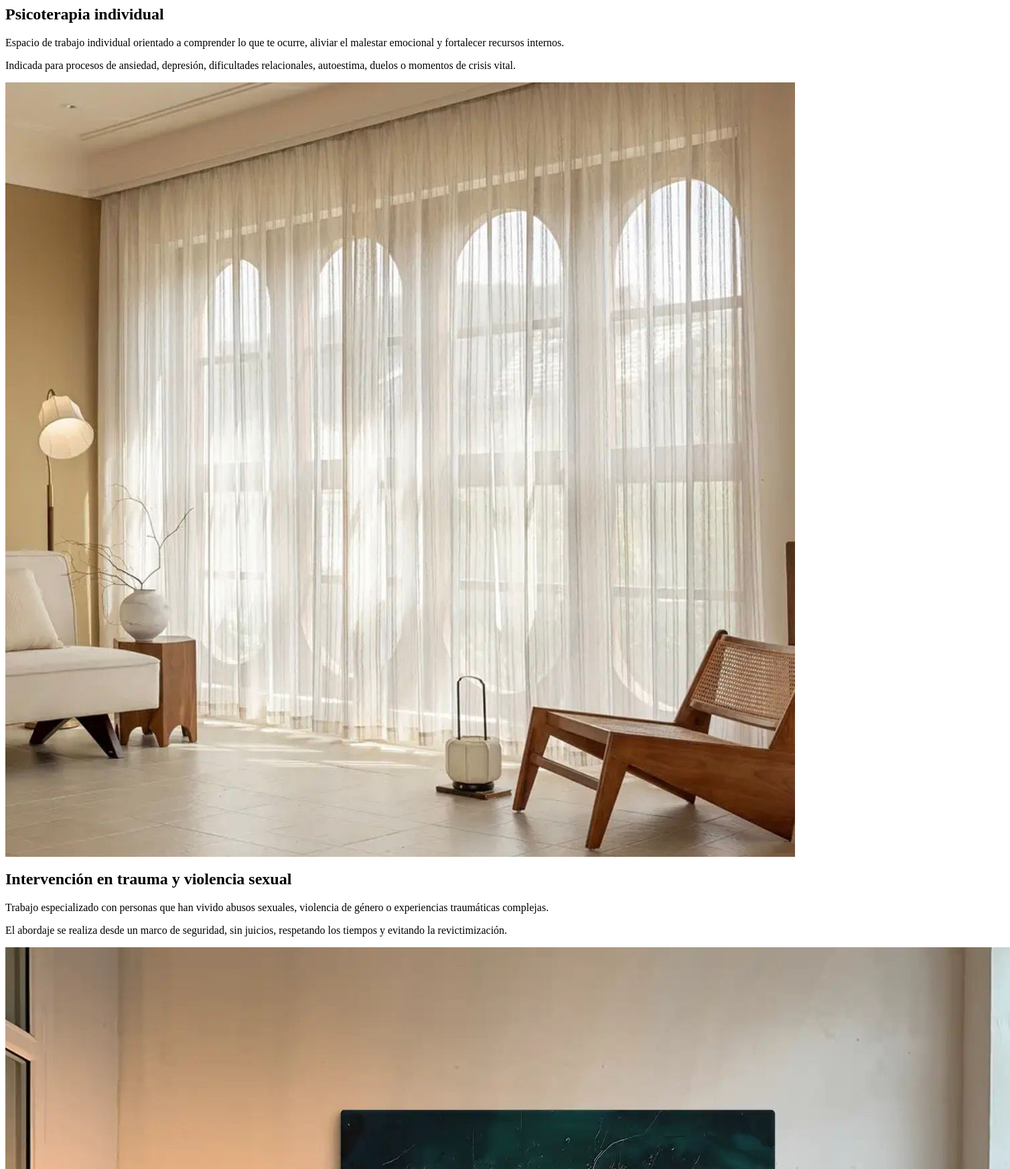
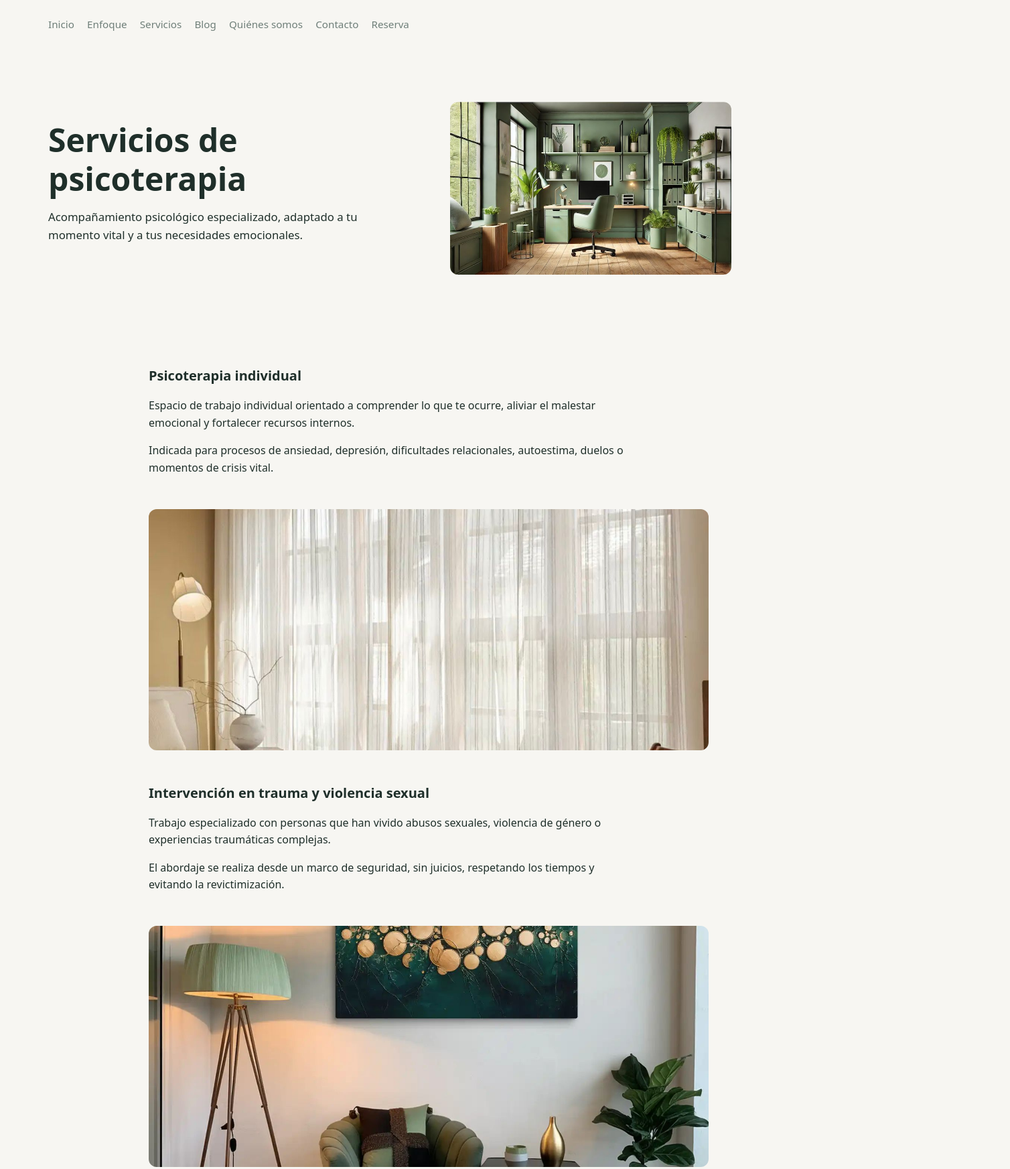
Before and after one commit to Psicoterapia-Isla/psicoterapiaisla-web, a plain HTML site: page servicios.html in a window 1280 px wide. Shown: the top 1745 px of the page at 67% size, 1508 px wide, since content can reach past the window. Drawn offline with Linux system fonts and the light colour scheme.

Commit message:
Update servicios.html

```diff
--- a/servicios.html
+++ b/servicios.html
@@ -1,6 +1,45 @@
-<!-- SERVICIO 1 -->
-<section class="section service two-columns">
-  <div>
+<!DOCTYPE html>
+<html lang="es">
+<head>
+  <meta charset="UTF-8">
+  <title>Servicios | Psicoterapia Isla</title>
+  <meta name="viewport" content="width=device-width, initial-scale=1.0">
+  <link rel="stylesheet" href="assets/css/style.css">
+</head>
+
+<body>
+
+<header>
+  <nav>
+    <a href="index.html">Inicio</a>
+    <a href="enfoque.html">Enfoque</a>
+    <a href="servicios.html">Servicios</a>
+    <a href="blog.html">Blog</a>
+    <a href="quienes-somos.html">Quiénes somos</a>
+    <a href="contacto.html">Contacto</a>
+    <a href="reserva.html">Reserva</a>
+  </nav>
+</header>
+
+<!-- HERO -->
+<section class="hero">
+  <div class="hero-text">
+    <h1>Servicios de psicoterapia</h1>
+    <p>
+      Acompañamiento psicológico especializado, adaptado a tu momento vital
+      y a tus necesidades emocionales.
+    </p>
+  </div>
+
+  <div class="hero-image">
+    <img src="assets/img/servicios.jpeg" alt="Consulta de psicoterapia acogedora">
+  </div>
+</section>
+
+<!-- CONTENIDO -->
+<main class="content">
+
+  <section>
     <h2>Psicoterapia individual</h2>
     <p>
       Espacio de trabajo individual orientado a comprender lo que te ocurre,
@@ -10,16 +49,13 @@
       Indicada para procesos de ansiedad, depresión, dificultades relacionales,
       autoestima, duelos o momentos de crisis vital.
     </p>
-  </div>
+  </section>
 
-  <div>
-    <img src="assets/img/servicios2.jpeg" alt="Espacio de calma terapéutica">
-  </div>
-</section>
+  <section class="image-pause">
+    <img src="assets/img/servicios2.jpeg" alt="Espacio de calma para el proceso terapéutico">
+  </section>
 
-<!-- SERVICIO 2 -->
-<section class="section service two-columns">
-  <div>
+  <section>
     <h2>Intervención en trauma y violencia sexual</h2>
     <p>
       Trabajo especializado con personas que han vivido abusos sexuales,
@@ -29,16 +65,13 @@
       El abordaje se realiza desde un marco de seguridad, sin juicios,
       respetando los tiempos y evitando la revictimización.
     </p>
-  </div>
+  </section>
 
-  <div>
-    <img src="assets/img/servicios3.jpeg" alt="Espacio seguro de acompañamiento terapéutico">
-  </div>
-</section>
+  <section class="image-pause">
+    <img src="assets/img/servicios3.jpeg" alt="Ambiente seguro y respetuoso para la terapia">
+  </section>
 
-<!-- SERVICIO 3 -->
-<section class="section service two-columns">
-  <div>
+  <section>
     <h2>Modalidad online y presencial</h2>
     <p>
       Las sesiones pueden realizarse de forma presencial u online,
@@ -48,9 +81,22 @@
       La modalidad se adapta a tus circunstancias personales y a lo que
       resulte más accesible y seguro para ti.
     </p>
-  </div>
+  </section>
 
-  <div>
-    <img src="assets/img/servicios.jpeg" alt="Sesión terapéutica online y presencial">
-  </div>
-</section>
+  <section class="closing">
+    <a class="cta"
+       href="https://www.doctoralia.es/clinicas/psicoterapia-isla"
+       target="_blank"
+       rel="noopener">
+      Reservar sesión
+    </a>
+  </section>
+
+</main>
+
+<footer>
+  © Psicoterapia Isla · Atención psicológica especializada
+</footer>
+
+</body>
+</html>
```
